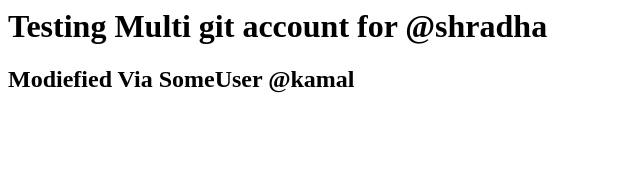
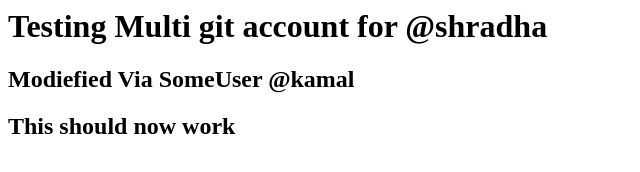
Before and after one commit to shradha951/TestFrontEnd, a plain HTML site: page index.html in a window 1280 px wide. Shown: the whole page, without its empty margins (0-640 px from the left). Drawn offline with Linux system fonts and the light colour scheme.

Commit message:
Modified part 2

```diff
--- a/index.html
+++ b/index.html
@@ -1,2 +1,3 @@
 <h1> Testing Multi git account for @shradha </h1>
 <h2>Modiefied Via SomeUser @kamal</h2>
+<h2>This should now work</h2>
```
